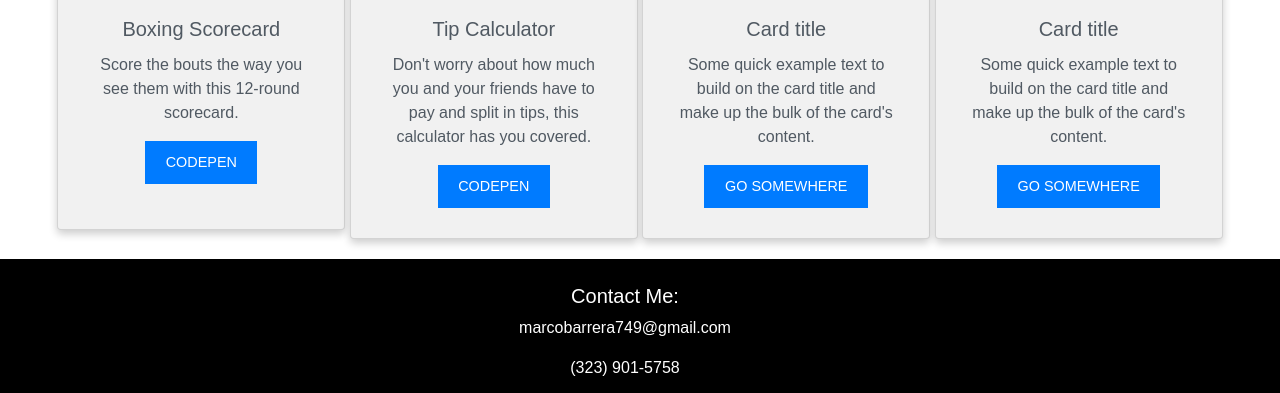
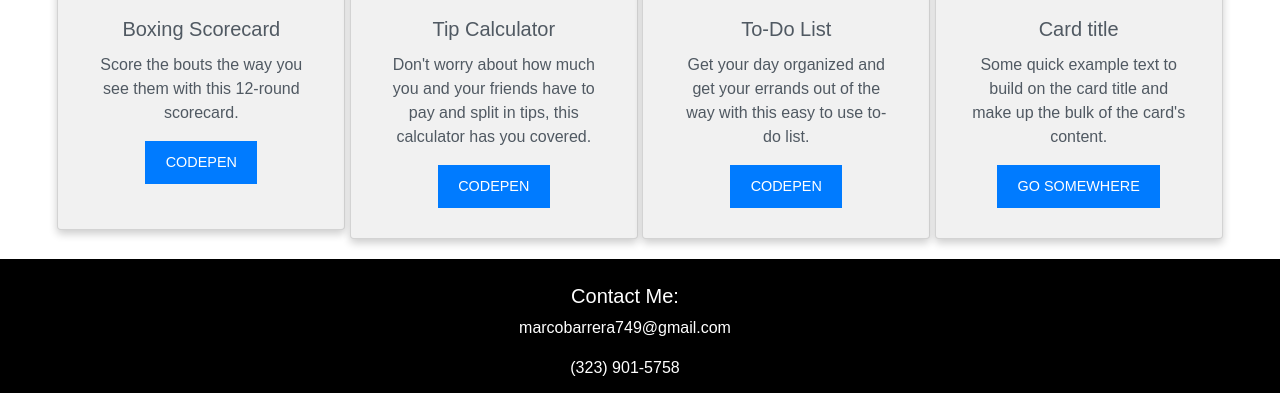
Before and after one commit to marcobarrera/marcobarrera.github.io, a plain HTML site: page index.html in a window 1280 px wide. Shown: the part 1459-1852 px from the top of the page. Drawn offline with nearby package versions, Linux system fonts and the light colour scheme.

Commit message:
add project to third card

```diff
--- a/index.html
+++ b/index.html
@@ -105,11 +105,11 @@ The languages that you see on this app are HTML, CSS, and JavaScript.</p>
 </div>
 
 <div class="card">
-  <img class="card-img-top" src="https://cdn.evilmartians.com/front/posts/optimizing-react-virtual-dom-explained/cover-a1d5b40.png" alt="Card image cap">
+  <img class="card-img-top" src="https://www.growthengineering.co.uk/wp-content/uploads/2014/07/To-Do-List.png" alt="Card image cap">
   <div class="card-body">
-    <h5 class="card-title">Card title</h5>
-    <p class="card-text">Some quick example text to build on the card title and make up the bulk of the card's content.</p>
-    <a href="#" class="btn btn-primary">Go somewhere</a>
+    <h5 class="card-title">To-Do List</h5>
+    <p class="card-text">Get your day organized and get your errands out of the way with this easy to use to-do list.</p>
+    <a href="https://codepen.io/marcobarrera/pen/WNNpRZy" class="btn btn-primary" target = "_blank">Codepen</a>
   </div>
 </div>
 
```
